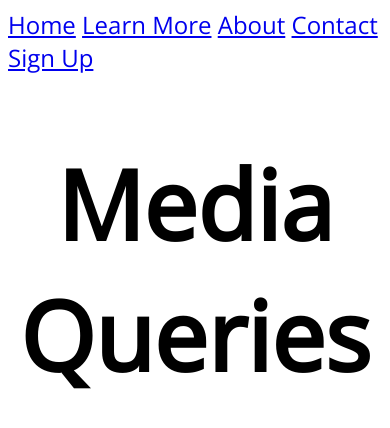
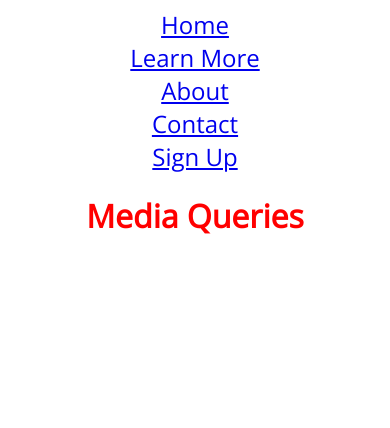
Before and after one commit to mmacedoaraujo/The-Web-Developer-Bootcamp-2022---Colt-Steele, a plain HTML site: page Section 10 - Responsive CSS and Flexbox/MediaQueries Starter/index.html in a window 390 px wide. Drawn offline with nearby package versions, Linux system fonts and the light colour scheme.

Commit message:
finished: section 10

```diff
--- a/Section 10 - Responsive CSS and Flexbox/MediaQueries Starter/app.css
+++ b/Section 10 - Responsive CSS and Flexbox/MediaQueries Starter/app.css
@@ -6,12 +6,74 @@
     font-size: 6em;
     text-align: center;
 }
+
 nav {
     font-size: 1.5em;
+    display: flex;
+    justify-content: space-between;
 }
 
-ul,li {
-    display: inline;
+ul {
+    flex: 1;
+    max-width: 50%;
+    display: flex;
+    justify-content: space-evenly;
+}
+
+ul,
+li {
+    display: flex;
     margin: 0;
     padding: 0;
 }
+
+/* @media (min-width: 600px) and (max-width: 800px) {
+    h1 {
+        color: purple;
+    }
+} */
+
+@media (max-width: 1500px) {
+
+    h1 {
+        color: yellow
+    }
+}
+
+@media (max-width: 1000px) {
+
+    h1 {
+        color: orange
+    }
+}
+
+@media (max-width: 500px) {
+
+    h1 {
+        color: red
+    }
+}
+
+/* @media (orientation: landscape) {
+    body {
+        background-color: magenta
+    }
+} */
+
+@media (max-width: 768px) {
+    h1 {
+        font-size: 4em;
+    }
+
+    nav,
+    nav ul {
+        flex-direction: column;
+        align-items: center;
+    }
+}
+
+@media (max-width: 576px) {
+    h1 {
+        font-size: 2em;
+    }
+}
```
